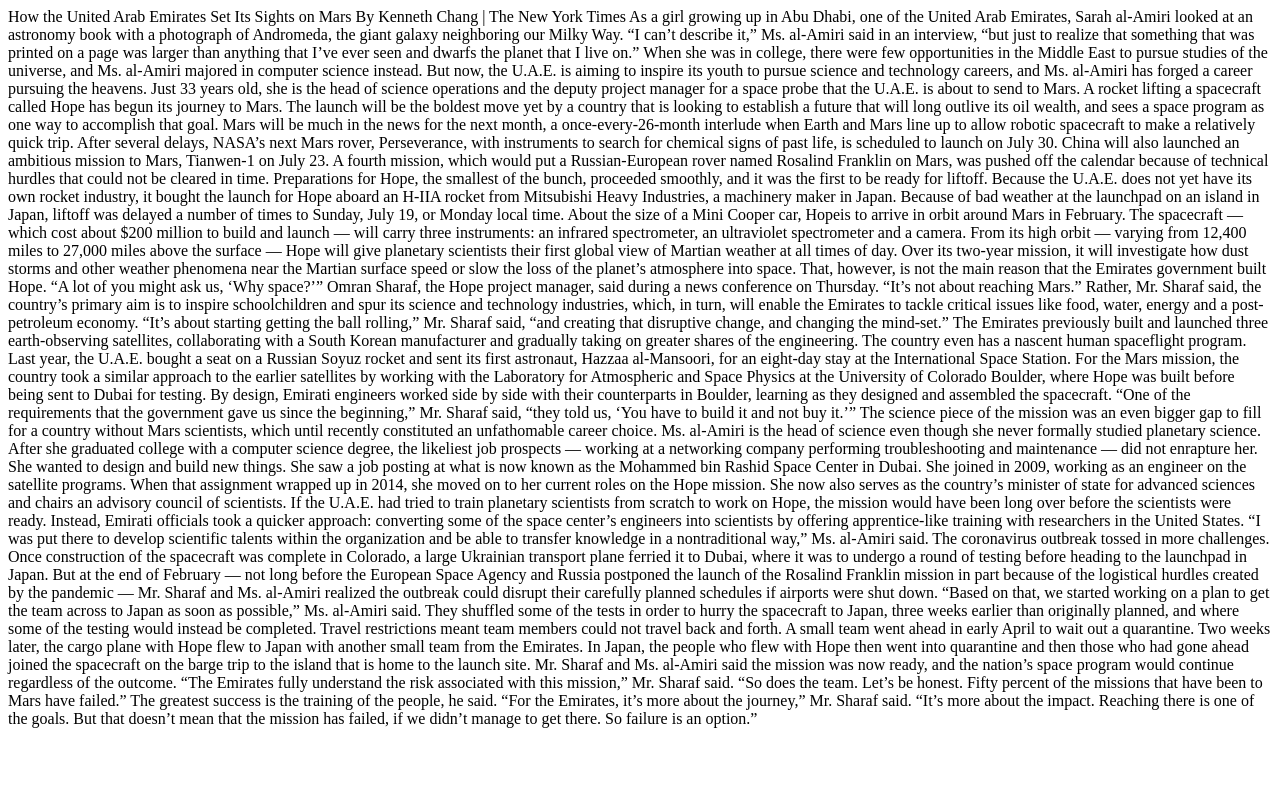
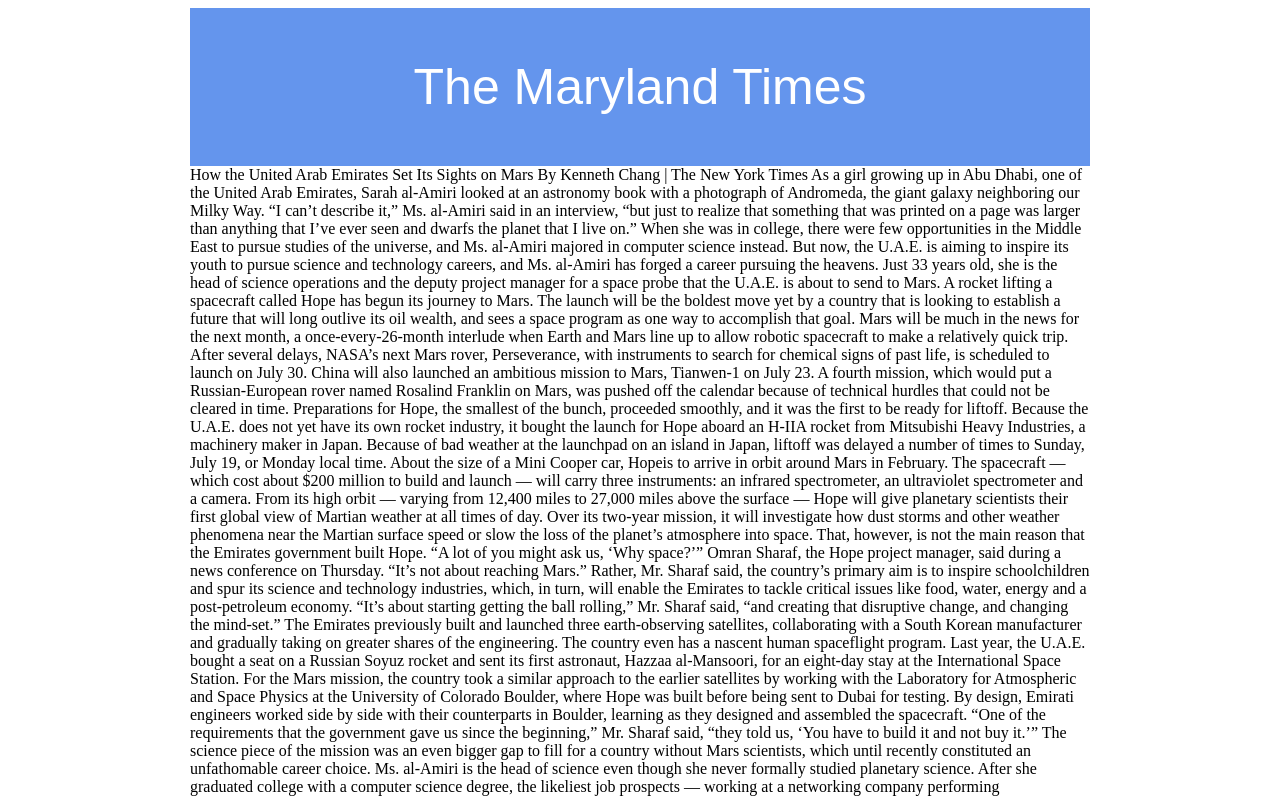
Before and after one commit to ochacher/Jared-Ochacher-JOUR352, a plain HTML site: page ochacherlayout/index.html in a window 1280 px wide. Shown: the top 797 px of the page. Drawn offline with Linux system fonts and the light colour scheme.

Commit message:
update 1

```diff
--- a/ochacherlayout/index.html
+++ b/ochacherlayout/index.html
@@ -6,7 +6,11 @@
   </head>
 
   <body>
+
       <div id="content">
+
+    <div id="masthead">The Maryland Times</div>
+
   How the United Arab Emirates Set Its Sights on Mars
 
 By Kenneth Chang | The New York Times
--- a/ochacherlayout/stylesheet.css
+++ b/ochacherlayout/stylesheet.css
@@ -0,0 +1,11 @@
+#content{
+  margin: 0 auto;
+  width: 900px;
+}
+#masthead{
+  text-align: center;
+  padding: 1em ;
+  font: 50px Arial, sans-serif;
+  color: white;
+  background-color: #6495ED;
+}
```
